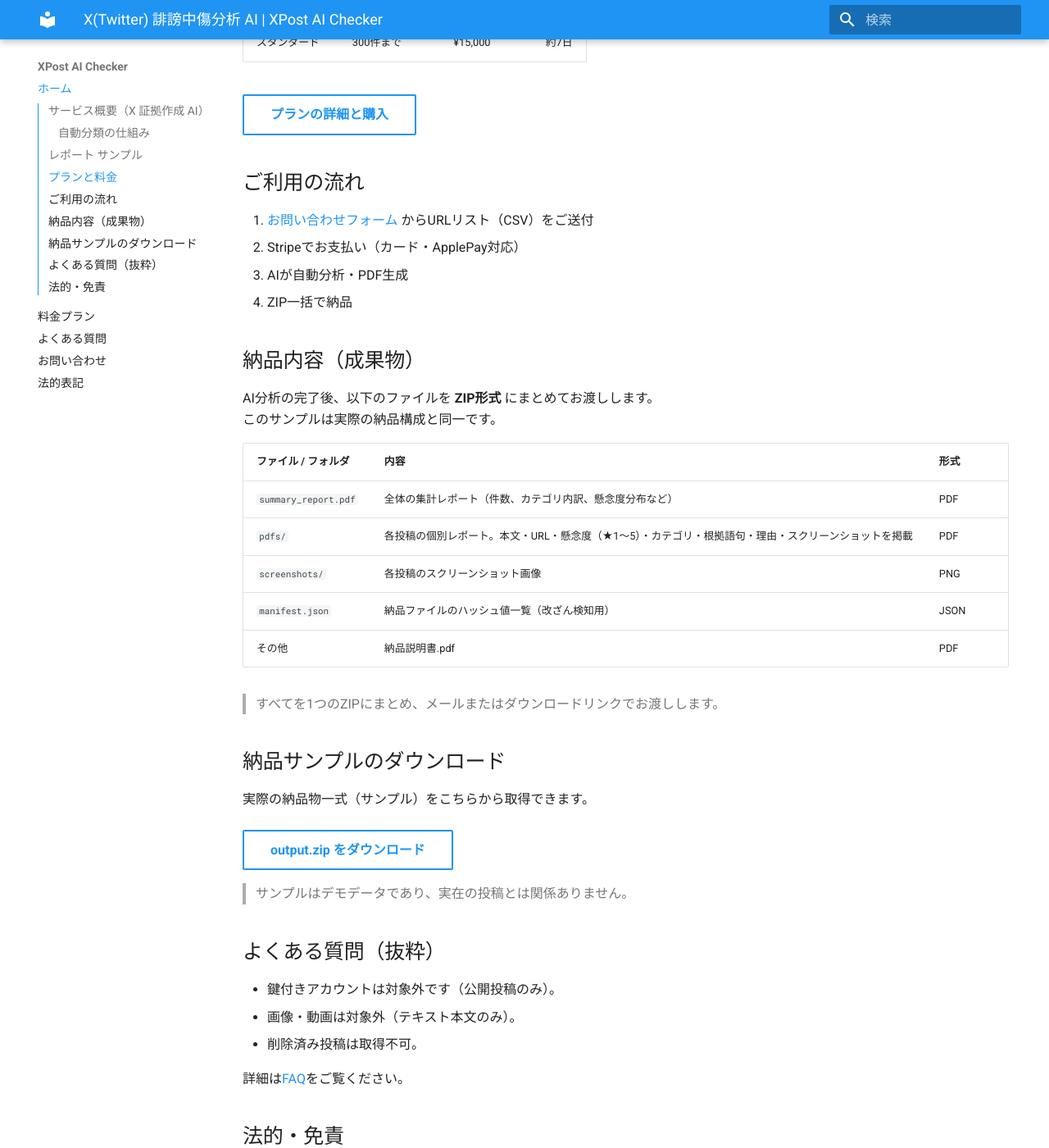
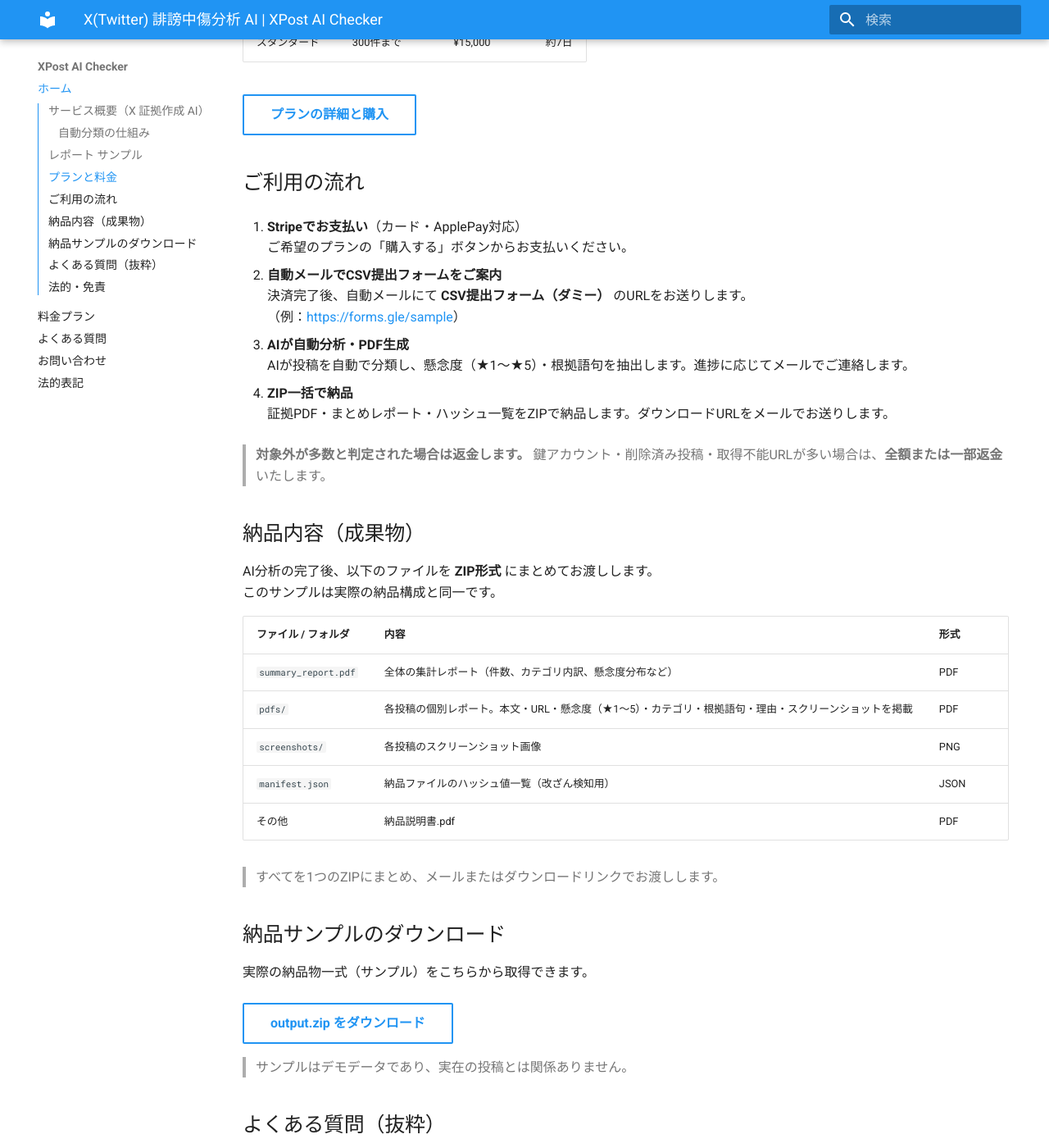
Before and after one commit to toshio1822/xpost-ai-checker-site, an MkDocs documentation site: the page built from docs/index.md, in a window 1280 px wide and 1400 px high, scrolled down 1832 px. Shown: the whole window at 82% size. Built offline with MkDocs 1.6.1 and Material for MkDocs 9.7.7, drawn with Linux system fonts in a browser that asks for light colours.

Commit message:
レイアウト修正

```diff
--- a/docs/assets/extra.css
+++ b/docs/assets/extra.css
@@ -147,3 +147,9 @@
   visibility: hidden !important;
   pointer-events: none !important;
 }
+
+
+
+/* Tables and images responsive */
+.md-typeset table { display:block; overflow-x:auto; -webkit-overflow-scrolling: touch; }
+.md-typeset img { max-width:100%; height:auto; }
--- a/docs/index.md
+++ b/docs/index.md
@@ -97,13 +97,24 @@
 
 [プランの詳細と購入](plans.md){ .md-button }
 
+
 ## ご利用の流れ
-1. [お問い合わせフォーム](contact.md) からURLリスト（CSV）をご送付
-2. Stripeでお支払い（カード・ApplePay対応）
-3. AIが自動分析・PDF生成
-4. ZIP一括で納品
 
-<a id="samples"></a>
+1. **Stripeでお支払い**（カード・ApplePay対応）
+   ご希望のプランの「購入する」ボタンからお支払いください。
+
+2. **自動メールでCSV提出フォームをご案内**
+   決済完了後、自動メールにて **CSV提出フォーム（ダミー）** のURLをお送りします。
+   （例：<https://forms.gle/sample>）
+
+3. **AIが自動分析・PDF生成**
+   AIが投稿を自動で分類し、懸念度（★1〜★5）・根拠語句を抽出します。進捗に応じてメールでご連絡します。
+
+4. **ZIP一括で納品**
+   証拠PDF・まとめレポート・ハッシュ一覧をZIPで納品します。ダウンロードURLをメールでお送りします。
+
+> **対象外が多数と判定された場合は返金します。** 鍵アカウント・削除済み投稿・取得不能URLが多い場合は、**全額または一部返金**いたします。
+
 
 ## 納品内容（成果物）
 
```
Also changed, not shown: docs/faq.md (+4 -0 lines), docs/legal.md (+10 -0 lines), docs/plans.md (+3 -0 lines).
